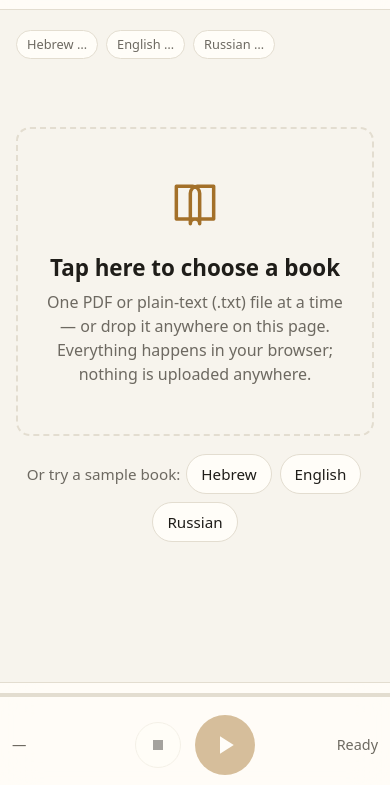
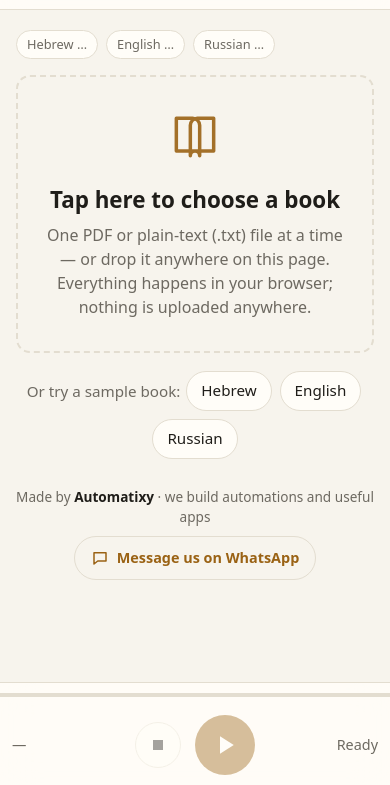
Before and after one commit to roman-berlin/Read-aloud, a website with bundled scripts: page index.html in a window 390 px wide. Shown: the part 59-844 px from the top of the page. Built offline with nearby package versions, Linux system fonts and the light colour scheme.

Commit message:
Add a quiet "Made by Automatixy" credit with a WhatsApp link
Start screen only: one muted line plus a "Message us on WhatsApp" button
(wa.me with a prefilled message, opens in a new tab). Hidden as soon as a
book is open, so it never competes with reading or the player controls.

The start screen is tighter on phones and on short windows so the button
sits above the fixed player bar without scrolling; the new test asserts
that on both the desktop (1280x720) and phone projects. It caught the
desktop overlap the phone-only preview had missed.

Co-Authored-By: Claude Opus 5.5 <noreply@anthropic.com>
Claude-Session: https://claude.ai/code/session_01UUSpGJvpvXqeddbZLHhPrg

```diff
--- a/app.js
+++ b/app.js
@@ -19,7 +19,7 @@ const SCANNED_MESSAGE =
 const $ = (id) => document.getElementById(id);
 const el = {
   file: $('file'), empty: $('empty'), book: $('book'), title: $('title'), stats: $('stats'),
-  samples: $('samples'), lang: $('lang'), voice: $('voice'), rate: $('rate'), notice: $('notice'), persist: $('persist'),
+  samples: $('samples'), credit: $('credit'), lang: $('lang'), voice: $('voice'), rate: $('rate'), notice: $('notice'), persist: $('persist'),
   text: $('text'), error: $('error'), chips: $('chips'), progress: $('progress'), fill: $('fill'),
   position: $('position'), play: $('play'), stop: $('stop'), status: $('status'),
 };
@@ -622,6 +622,7 @@ function render() {
   const has = !!book;
   el.empty.hidden = has;
   el.samples.hidden = has;
+  el.credit.hidden = has;
   el.book.hidden = !has;
   // Only the book text follows the language's direction; the controls stay LTR so
   // the English labels and numbers do not get bidi-scrambled in Hebrew.
--- a/index.html
+++ b/index.html
@@ -44,6 +44,10 @@
       <button type="button" data-sample="english.txt">English</button>
       <button type="button" data-sample="russian.txt">Russian</button>
     </p>
+    <footer id="credit" class="credit">
+      <p>Made by <strong>Automatixy</strong> · we build automations and useful apps</p>
+      <a class="wa" href="https://wa.me/972545312632?text=Hi!%20I%20found%20you%20through%20the%20Read%20Aloud%20app%20and%20I%27d%20like%20to%20hear%20about%20an%20app%20or%20automation." target="_blank" rel="noopener"><svg viewBox="0 0 24 24" aria-hidden="true"><path d="M4 5h16v11H9l-5 4z" fill="none" stroke="currentColor" stroke-width="2" stroke-linejoin="round"/></svg><span>Message us on WhatsApp</span></a>
+    </footer>
 
     <section id="book" hidden>
       <h1 id="title" dir="auto"></h1>
--- a/styles.css
+++ b/styles.css
@@ -126,6 +126,19 @@ main { max-width: 760px; margin: 0 auto; padding: 20px 16px 150px; }
 }
 .samples button:hover { border-color: var(--accent); }
 .samples button:focus-visible { outline: 2px solid var(--accent); outline-offset: 2px; }
+
+/* Credit: a quiet line on the start screen only; hidden while a book is open. */
+.credit { margin: 40px auto 0; text-align: center; color: var(--fg-muted); font-size: 0.85rem; }
+.credit p { margin: 0 0 8px; }
+.credit strong { color: var(--fg); font-weight: 600; }
+.wa {
+  display: inline-flex; align-items: center; gap: 8px;
+  min-height: 44px; padding: 6px 16px; border-radius: 999px;
+  border: 1px solid var(--border); color: var(--accent); text-decoration: none; font-weight: 600; font-size: 0.9rem;
+}
+.wa:hover { border-color: var(--accent); }
+.wa:focus-visible { outline: 2px solid var(--accent); outline-offset: 2px; }
+.wa svg { width: 18px; height: 18px; }
 .empty-title { display: block; margin: 12px 0 6px; color: var(--fg); font-weight: 600; font-size: 1.4rem; }
 .empty > span:last-child { display: block; margin: 0 auto; max-width: 42ch; }
 
@@ -208,6 +221,12 @@ select:focus { outline: 2px solid var(--accent); outline-offset: 1px; }
 .stop { width: 46px; height: 46px; background: var(--bg-elev); color: var(--fg); border: 1px solid var(--border); }
 .stop svg { width: 20px; height: 20px; }
 
+/* Tighter start screen on phones and short windows (e.g. a 720px-tall laptop), so the
+   credit fits above the fixed player bar without scrolling. */
+@media (max-width: 480px), (max-height: 820px) {
+  .empty { margin-top: 12px; padding: 32px 20px; }
+  .credit { margin-top: 24px; }
+}
 @media (max-width: 480px) {
   .upload { padding: 10px 14px; font-size: 0.9rem; }
   .row { grid-template-columns: 1fr auto 1fr; padding: 8px 12px 10px; }
```
Also changed, not shown: tests/reader.spec.ts (+20 -0 lines), README.md.
